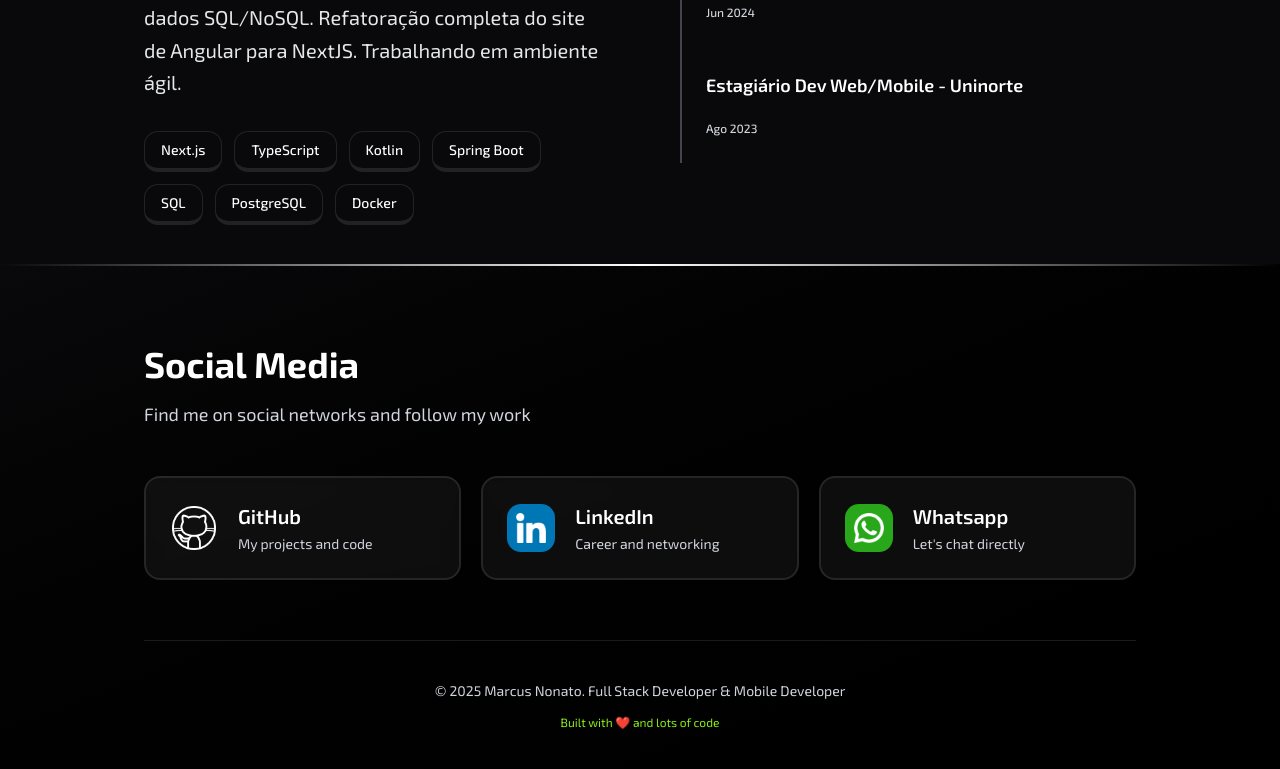
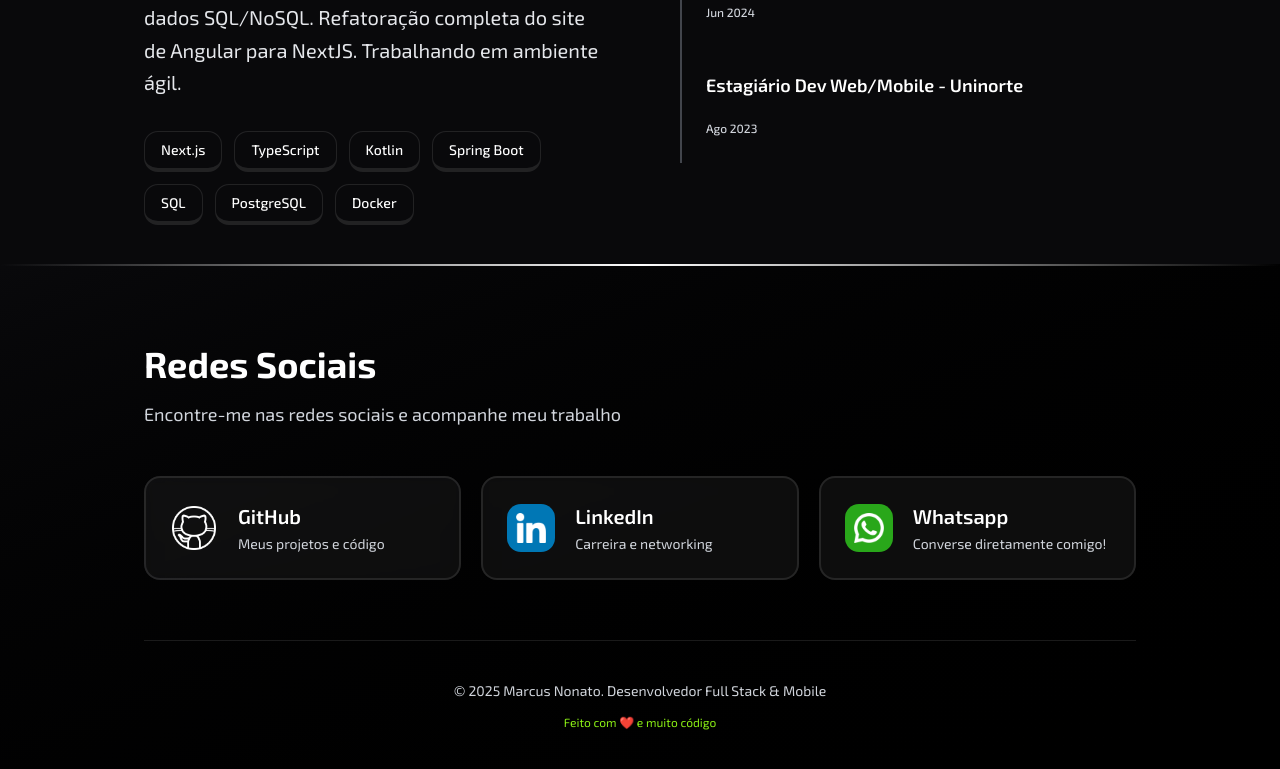
Before and after one commit to marcusnonato/portfolio, a Next.js app: page / in a window 1280 px wide. Shown: the part 4803-5572 px from the top of the page. Built offline with nearby package versions, Linux system fonts and the light colour scheme.

Commit message:
feat: localize text in SocialFooter component

```diff
--- a/app/_components/SocialMedia/index.tsx
+++ b/app/_components/SocialMedia/index.tsx
@@ -10,10 +10,10 @@ export const SocialFooter = () => {
         <div className="mx-auto px-4 md:px-10 lg:px-36">
           <div className="mb-15">
             <h2 className="animate-fade-up mb-4 text-5xl font-bold text-white [animation-delay:0.2s] [animation-fill-mode:backwards] md:text-4xl">
-              Social Media
+              Redes Sociais
             </h2>
             <p className="animate-fade-up mb-12 text-xl text-gray-300 [animation-delay:0.4s] [animation-fill-mode:backwards] md:text-lg">
-              Find me on social networks and follow my work
+              Encontre-me nas redes sociais e acompanhe meu trabalho
             </p>
 
             <div className="grid grid-cols-1 gap-8 md:grid-cols-2 md:gap-5 lg:grid-cols-3">
@@ -31,7 +31,7 @@ export const SocialFooter = () => {
                 <div className="flex flex-1 flex-col">
                   <span className="mb-1 text-xl font-semibold">GitHub</span>
                   <span className="text-sm text-gray-300">
-                    My projects and code
+                    Meus projetos e código
                   </span>
                 </div>
               </a>
@@ -50,7 +50,7 @@ export const SocialFooter = () => {
                 <div className="flex flex-1 flex-col">
                   <span className="mb-1 text-xl font-semibold">LinkedIn</span>
                   <span className="text-sm text-gray-300">
-                    Career and networking
+                    Carreira e networking
                   </span>
                 </div>
               </a>
@@ -69,7 +69,7 @@ export const SocialFooter = () => {
                 <div className="flex flex-1 flex-col">
                   <span className="mb-1 text-xl font-semibold">Whatsapp</span>
                   <span className="text-sm text-gray-300">
-                    Let&apos;s chat directly
+                    Converse diretamente comigo!
                   </span>
                 </div>
               </a>
@@ -78,10 +78,10 @@ export const SocialFooter = () => {
 
           <div className="animate-fade-up border-t border-white/10 pt-10 text-center [animation-delay:0.8s] [animation-fill-mode:backwards]">
             <p className="mb-2 text-base text-gray-300 md:text-sm">
-              &copy; 2025 Marcus Nonato. Full Stack Developer & Mobile Developer
+              &copy; 2025 Marcus Nonato. Desenvolvedor Full Stack & Mobile
             </p>
             <span className="text-sm text-[#8aee14] md:text-xs">
-              Built with ❤️ and lots of code
+              Feito com ❤️ e muito código
             </span>
           </div>
         </div>
```
